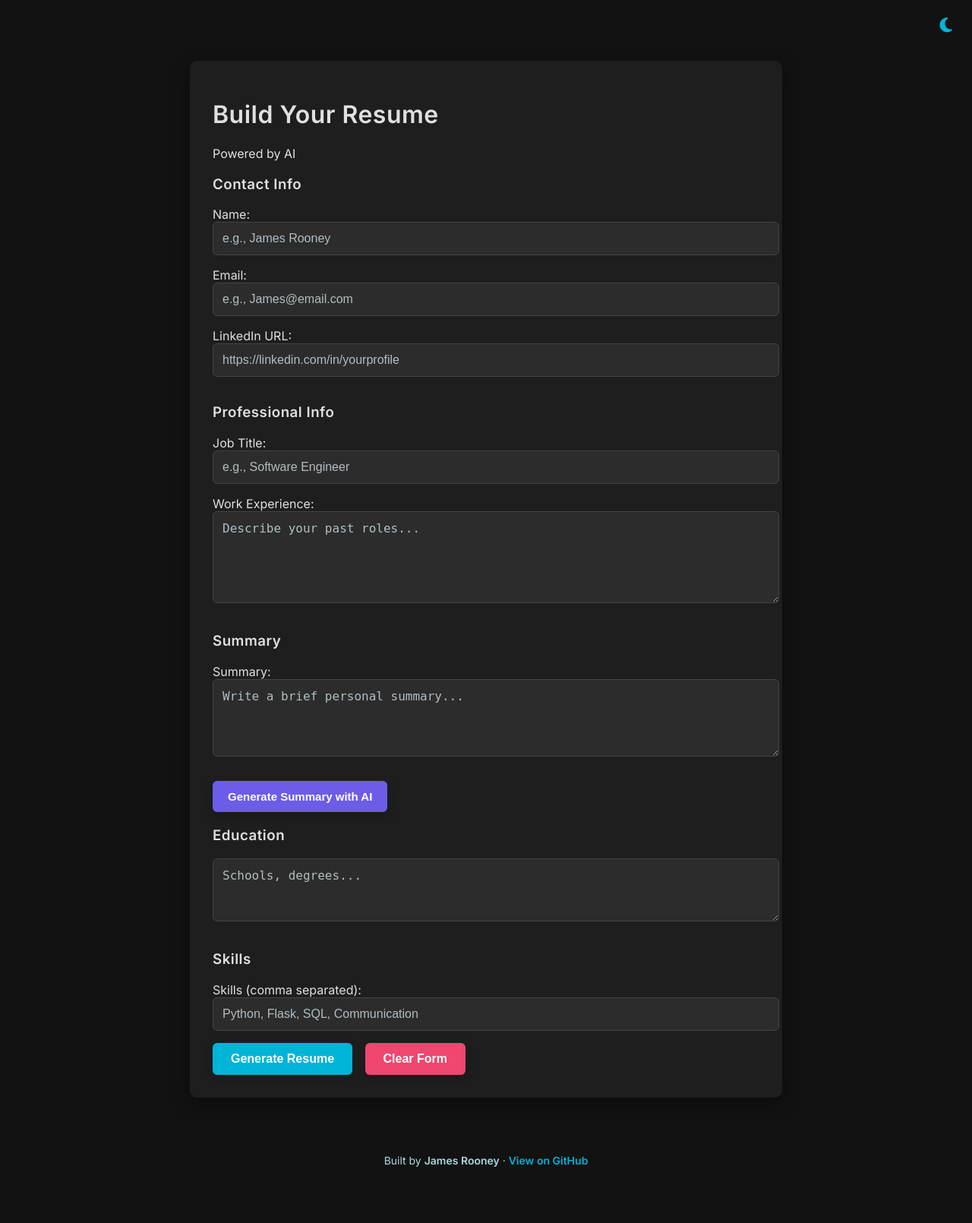
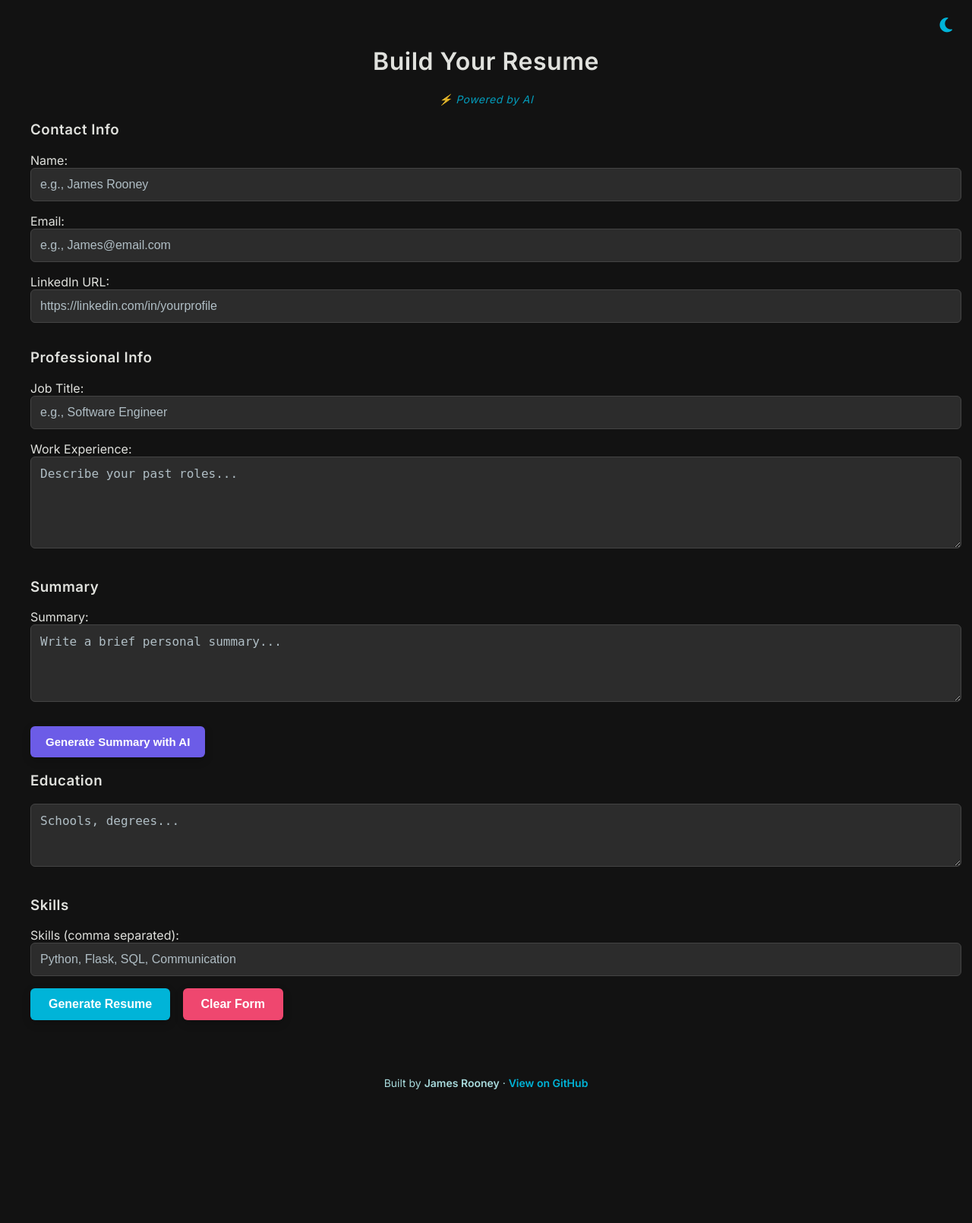
Before and after one commit to jamesr150/resume-builder, a Flask app: page / in a window 1280 px wide. Shown: the whole page at 76% size. After the commit the page ends 1434 px from the top, so only its background shows below. Run offline with Flask 3, Linux system fonts and the light colour scheme.

Commit message:
centered title and made ai line slicker

```diff
--- a/static/style.css
+++ b/static/style.css
@@ -252,3 +252,36 @@ input[type="submit"]:hover,
     transform: translateY(-2px);
     box-shadow: 0 0 8px rgba(239, 71, 111, 0.5);
   }
+  .form-header {
+    text-align: center;
+    margin-bottom: 20px;
+  }
+
+  .ai-credit {
+    font-size: 14px;
+    font-style: italic;
+    color: #00b4d8;
+    margin-top: 6px;
+    letter-spacing: 0.5px;
+    opacity: 0.85;
+  }
+  .ai-credit {
+    font-size: 14px;
+    font-style: italic;
+    color: #00b4d8;
+    margin-top: 6px;
+    letter-spacing: 0.5px;
+    opacity: 0.85;
+    animation: fadeInUp 0.8s ease-in-out;
+  }
+
+  @keyframes fadeInUp {
+    from {
+      opacity: 0;
+      transform: translateY(6px);
+    }
+    to {
+      opacity: 1;
+      transform: translateY(0);
+    }
+  }
--- a/templates/form.html
+++ b/templates/form.html
@@ -18,9 +18,11 @@
 
 
 
-  <div class="resume-container" id="resume-content">
+  <div class="form-header">
     <h1>Build Your Resume</h1>
-    <p class="ai-credit">Powered by AI</p>
+    <p class="ai-credit">⚡ Powered by AI</p>
+  </div>
+
 
     <form method="POST" action="/resume">
       <div id="spinner" class="spinner-overlay hidden">
```
